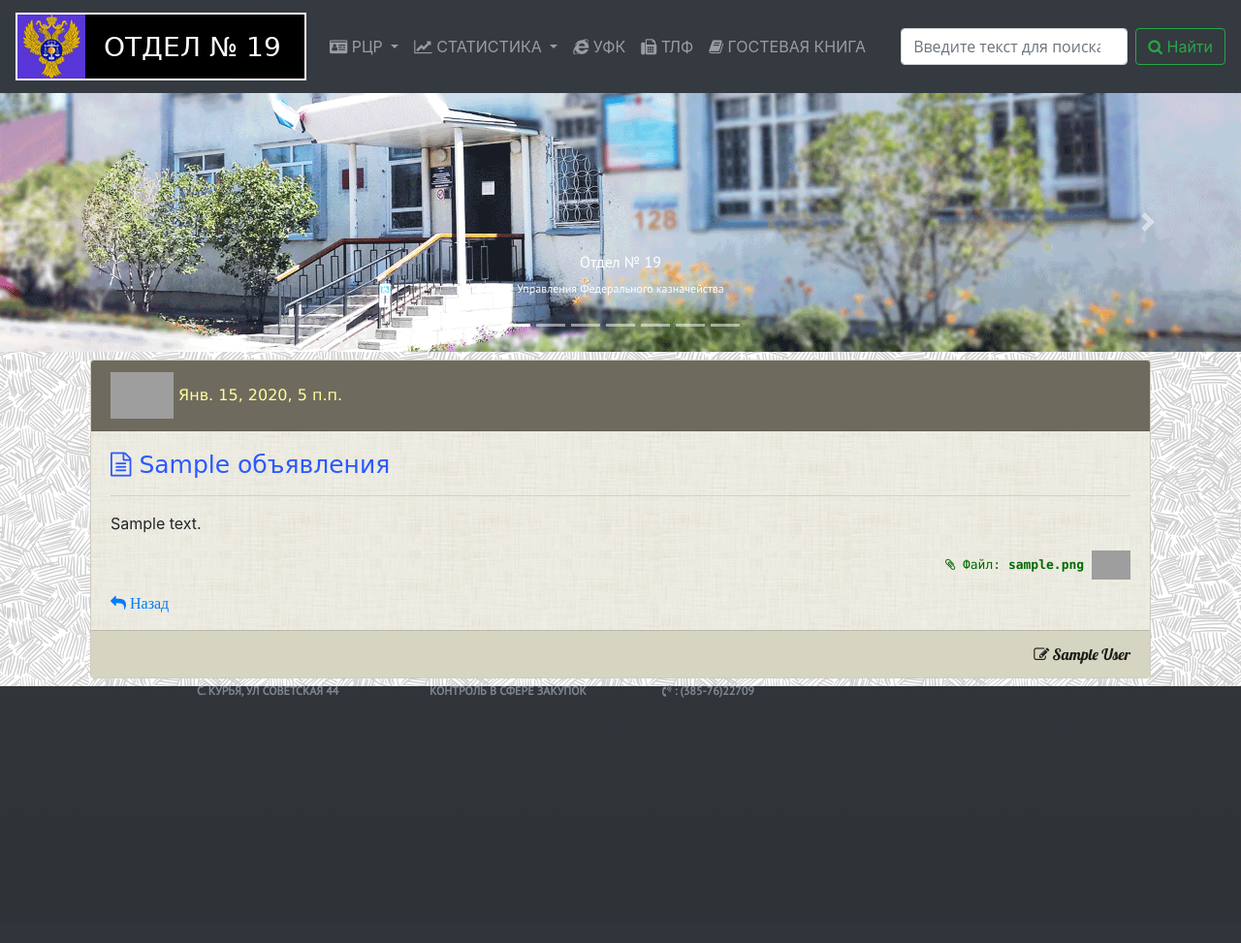
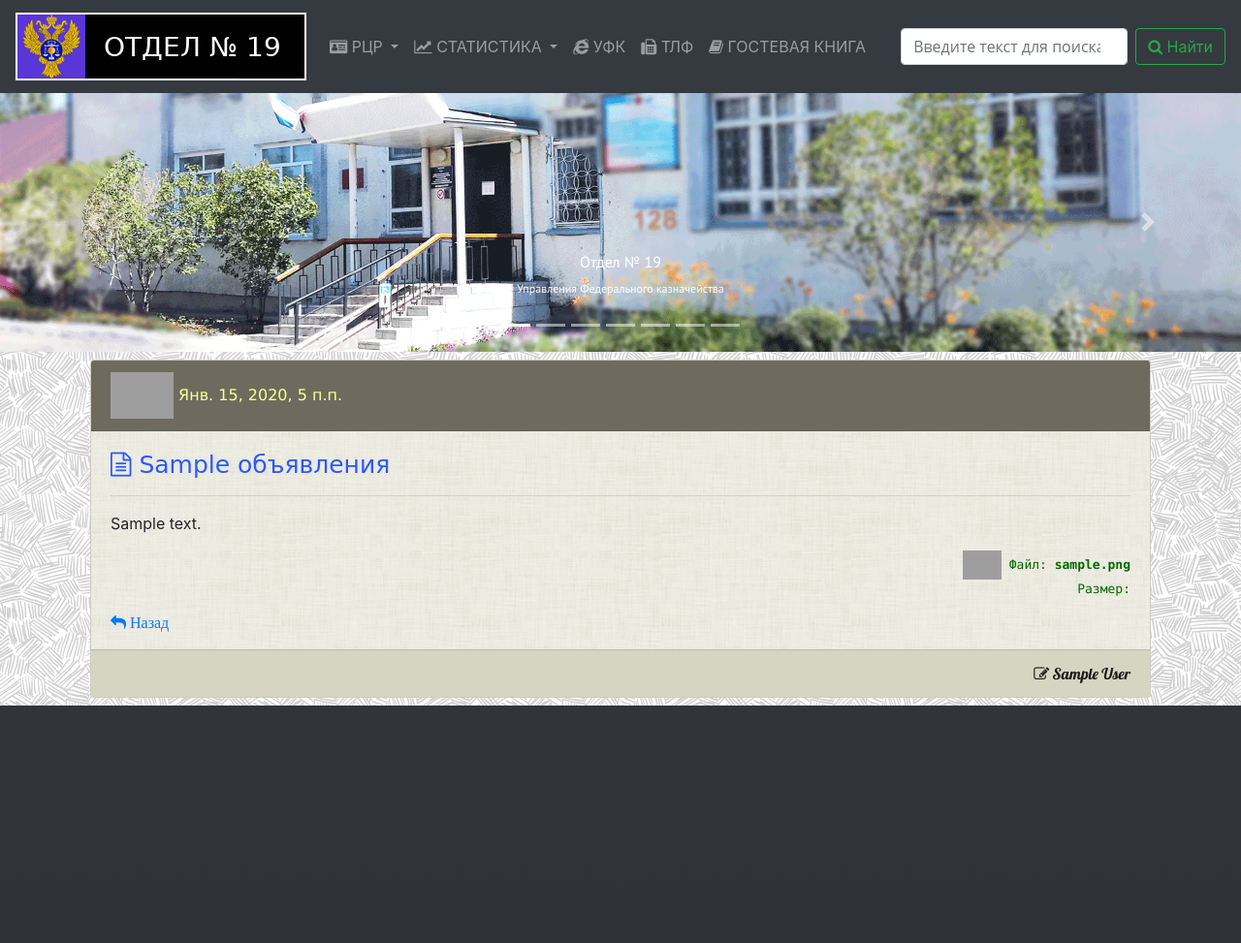
Before and after one commit to Vigi73/otdel19, a Django app: page /post/1/ in a window 1280 px wide. Shown: the whole page at 97% size. Before the commit the page ends 720 px from the top, so only its background shows below. Run offline with Django 3.2, Linux system fonts and the light colour scheme; tables that the repository leaves empty hold one stand-in row (values such as "Sample post"); some libraries are stand-ins or nearby versions; some web fonts are replaced; grey boxes are pictures that could not be loaded.

Commit message:
file_size

```diff
--- a/m_blog/templates/m_blog/post_detai.html
+++ b/m_blog/templates/m_blog/post_detai.html
@@ -21,9 +21,11 @@
                     {% if post.files %}
 
                         <p class="text-right mmm">
-                            <a id="dwFile" title="Скачать файл." href="/{{ post.files }}"> <i class="fa fa-paperclip" aria-hidden="true"></i> Файл:
-                                 <b>{{ file_name }}</b>
-                                <img width="40px" src="http://demiart.ru/forum/uploads9/post-1992373-1330590709.gif"></a>
+                            <a id="dwFile" title="Скачать файл." href="/{{ post.files }}"><img width="40px" src="http://demiart.ru/forum/uploads9/post-1992373-1330590709.gif"> Файл:
+                                 <b>{{ file_name }}</b><br>
+                                Размер: {{ f_size }}
+
+                                </a>
                         </p>
 {#                        http://www.gifs-animados.net/musica/musica04.gif#}
 {#                          https://avtomolot.ru/uploads/smallpreload.gif  #}
--- a/m_blog/views.py
+++ b/m_blog/views.py
@@ -44,5 +44,11 @@ def post_list(request):
 
 def post_detail(request, pk):
     post = get_object_or_404(Post, pk=pk)
-    f = str(post.files).split('/')[-1]
-    return render(request, 'm_blog/post_detai.html', {'post': post, 'file_name': f})
+    f_name = str(post.files).split('/')[-1]  # get file name
+    try:
+        f_size = str(round(post.files.size /1024, 1)) + 'Kb'
+    except:
+        f_size = ''
+
+    return render(request, 'm_blog/post_detai.html', {'post': post, 'file_name': f_name,
+                                                      'f_size': f_size})
```
